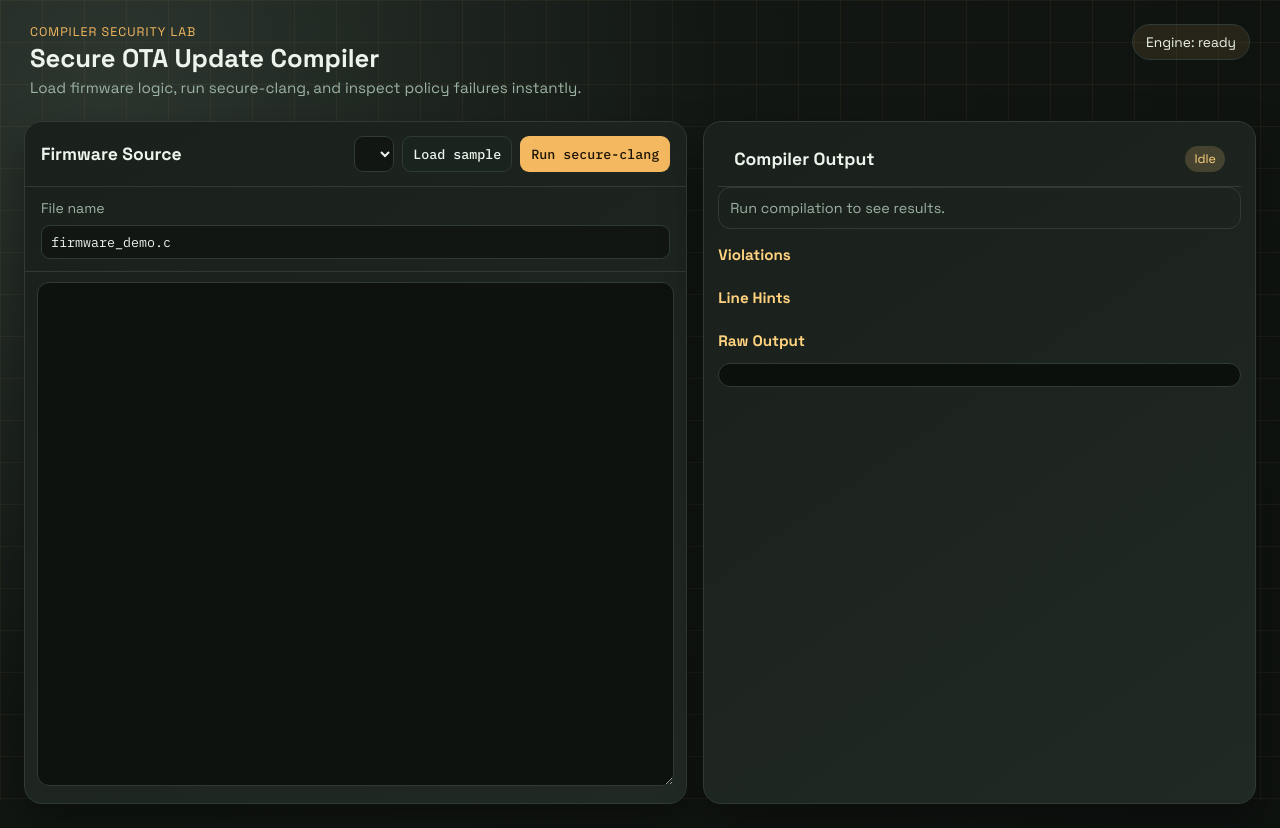
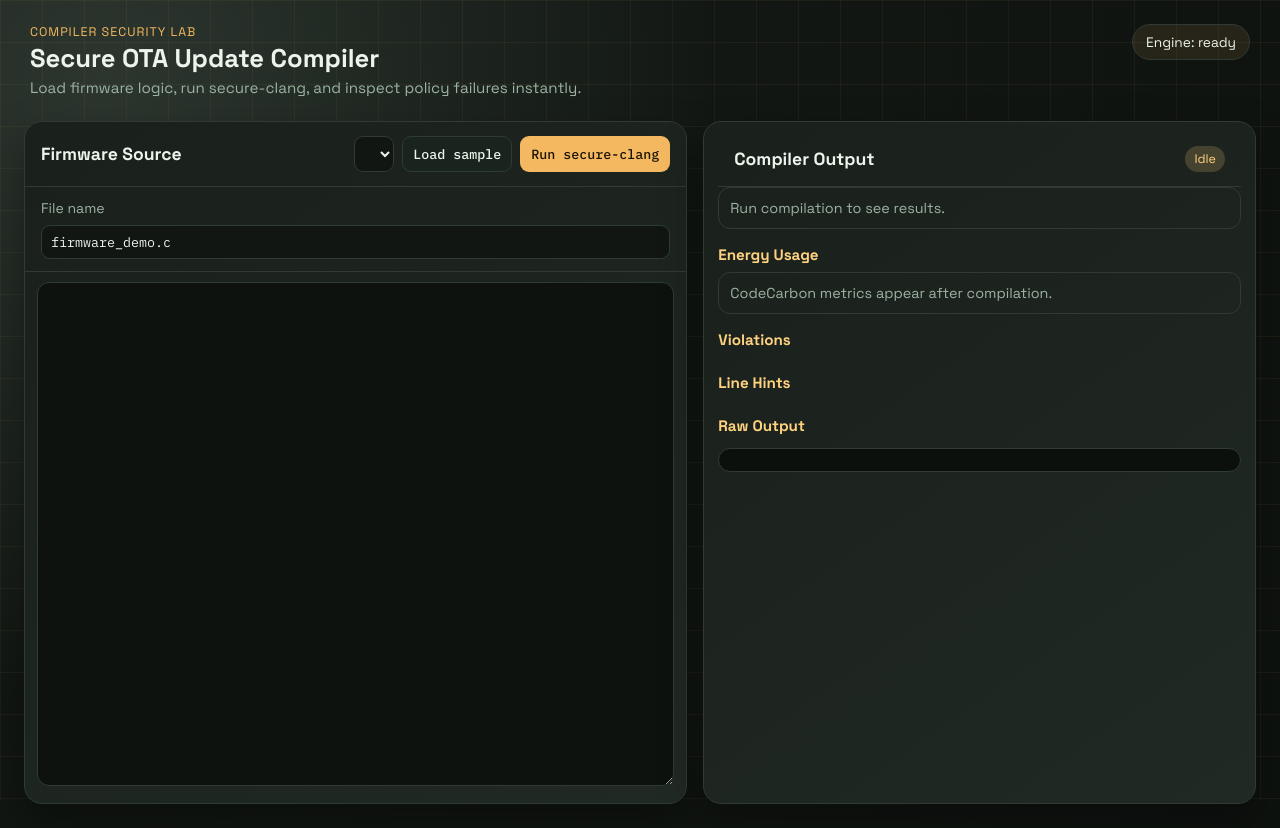
Before and after one commit to ds-bhatia/ota-update-compiler, a Flask app: page / in a window 1280 px wide. Run offline with Flask 3, Linux system fonts and the light colour scheme; data that the repository does not hold is empty.

Commit message:
codecarbon

```diff
--- a/web-demo/app.py
+++ b/web-demo/app.py
@@ -72,6 +72,40 @@ def _extract_clang_syntax_hints(raw_output: str) -> list[dict[str, Any]]:
     return hints
 
 
+def _extract_energy_metrics(raw_output: str) -> dict[str, Any]:
+    phase_pattern = re.compile(
+        r"^\[CodeCarbon\]\s+phase=([a-zA-Z0-9_-]+)\s+energy_kwh=([0-9.eE+-]+)\s+emissions_kg=([0-9.eE+-]+)$"
+    )
+    total_pattern = re.compile(
+        r"^\[CodeCarbon\]\s+total\s+energy_kwh=([0-9.eE+-]+)\s+emissions_kg=([0-9.eE+-]+)$"
+    )
+
+    phases: list[dict[str, Any]] = []
+    total = {"energy_kwh": 0.0, "emissions_kg": 0.0}
+
+    for line in raw_output.splitlines():
+        candidate = line.strip()
+        m_phase = phase_pattern.match(candidate)
+        if m_phase:
+            phases.append(
+                {
+                    "phase": m_phase.group(1),
+                    "energy_kwh": float(m_phase.group(2)),
+                    "emissions_kg": float(m_phase.group(3)),
+                }
+            )
+            continue
+
+        m_total = total_pattern.match(candidate)
+        if m_total:
+            total = {
+                "energy_kwh": float(m_total.group(1)),
+                "emissions_kg": float(m_total.group(2)),
+            }
+
+    return {"phases": phases, "total": total, "available": bool(phases)}
+
+
 def run_secure_compile(source_code: str, filename: str) -> dict[str, Any]:
     if not SECURE_CLANG.exists():
         return {
@@ -113,6 +147,7 @@ def run_secure_compile(source_code: str, filename: str) -> dict[str, Any]:
 
         hints = _find_line_hints(source_code, violations)
         hints.extend(_extract_clang_syntax_hints(raw_output))
+        energy = _extract_energy_metrics(raw_output)
 
         if proc.returncode == 0:
             return {
@@ -122,6 +157,7 @@ def run_secure_compile(source_code: str, filename: str) -> dict[str, Any]:
                 "rawOutput": raw_output.strip(),
                 "violations": [],
                 "hints": hints,
+                "energy": energy,
             }
 
         status = "failed"
@@ -135,6 +171,7 @@ def run_secure_compile(source_code: str, filename: str) -> dict[str, Any]:
             "rawOutput": raw_output.strip(),
             "violations": violations,
             "hints": hints,
+            "energy": energy,
         }
 
 
--- a/web-demo/requirements.txt
+++ b/web-demo/requirements.txt
@@ -1 +1,2 @@
 Flask==3.0.3
+codecarbon==2.8.3
--- a/web-demo/static/app.js
+++ b/web-demo/static/app.js
@@ -6,6 +6,8 @@ const filenameInput = document.getElementById('filenameInput');
 const engineStatus = document.getElementById('engineStatus');
 const resultBadge = document.getElementById('resultBadge');
 const messageBox = document.getElementById('messageBox');
+const energyBox = document.getElementById('energyBox');
+const energyPhases = document.getElementById('energyPhases');
 const violationsList = document.getElementById('violationsList');
 const hintsList = document.getElementById('hintsList');
 const rawOutput = document.getElementById('rawOutput');
@@ -59,6 +61,23 @@ function setMessage(text, mode) {
   messageBox.textContent = text;
 }
 
+function renderEnergy(energy) {
+  if (!energy || !energy.available) {
+    energyBox.className = 'message neutral';
+    energyBox.textContent = 'CodeCarbon metrics unavailable. Ensure codecarbon is installed in the active Python environment.';
+    renderList(energyPhases, [], (x) => x);
+    return;
+  }
+
+  const total = energy.total || { energy_kwh: 0, emissions_kg: 0 };
+  energyBox.className = 'message good';
+  energyBox.textContent = `Total energy: ${Number(total.energy_kwh).toFixed(8)} kWh | Total emissions: ${Number(total.emissions_kg).toFixed(8)} kgCO2eq`;
+
+  renderList(energyPhases, energy.phases, (p) =>
+    `${p.phase} -> ${Number(p.energy_kwh).toFixed(8)} kWh, ${Number(p.emissions_kg).toFixed(8)} kgCO2eq`
+  );
+}
+
 function renderList(listEl, items, formatItem) {
   listEl.innerHTML = '';
   if (!items || items.length === 0) {
@@ -110,6 +129,7 @@ async function runCompile() {
       const col = h.column ? `:${h.column}` : '';
       return `L${h.line}${col} ${h.label}`;
     });
+    renderEnergy(data.energy);
     rawOutput.textContent = data.rawOutput || '(no output)';
   } catch (err) {
     setBadge('failed');
--- a/web-demo/templates/index.html
+++ b/web-demo/templates/index.html
@@ -47,6 +47,10 @@
 
       <div id="messageBox" class="message neutral">Run compilation to see results.</div>
 
+      <h3>Energy Usage</h3>
+      <div id="energyBox" class="message neutral">CodeCarbon metrics appear after compilation.</div>
+      <ul id="energyPhases" class="stack-list"></ul>
+
       <h3>Violations</h3>
       <ul id="violationsList" class="stack-list"></ul>
 
```
Also changed, not shown: README.md, 1 other file.
